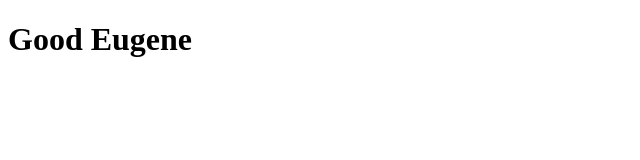
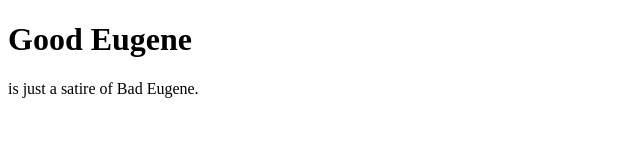
Before and after one commit to hellokristinafaye/Eugene, a plain HTML site: page index.html in a window 1280 px wide. Shown: the whole page, without its empty margins (0-640 px from the left). Drawn offline with Linux system fonts and the light colour scheme.

Commit message:
content added with emmet snippet p.

```diff
--- a/index.html
+++ b/index.html
@@ -7,5 +7,7 @@
 </head>
 <body>
     <h1 class="">Good Eugene</h1>
+
+    <p class="">is just a satire of Bad Eugene.</p>
 </body>
 </html>
```
